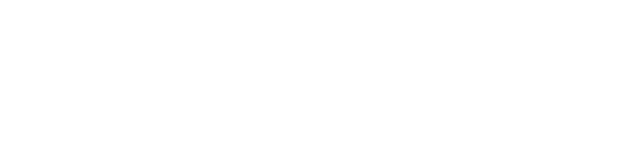
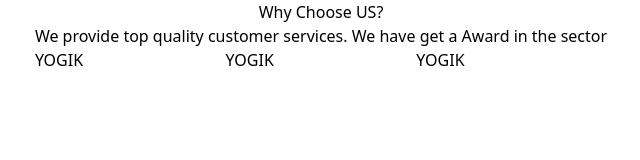
Before and after one commit to ORazB/hospital_page, a plain HTML site: page index.html in a window 1280 px wide. Shown: the whole page, without its empty margins (319-959 px from the left). Drawn offline with nearby package versions, Linux system fonts and the light colour scheme.

Commit message:
Value progress

```diff
--- a/index.html
+++ b/index.html
@@ -28,5 +28,29 @@
     </div>
   </section>
 
+
+  <section id="value" class="value container flex justify-center">
+    <div class="flex justify-center flex-col mx-auto">
+      <div class="value-title">
+        <h1 class="text-center">Why Choose US?</h1>
+        <p>We provide top quality customer services. We have get a <span>Award in the sector</span> </p>
+      </div>
+
+      <div class="value__wrapper grid grid-cols-3">
+        <div class="value__content">
+          <h1>YOGIK</h1>
+        </div>
+
+        <div class="value__content">
+          <h1>YOGIK</h1>
+        </div>
+
+        <div class="value__content">
+          <h1>YOGIK</h1>
+        </div>
+      </div>
+    </div>
+  </section>
+
 </body>
 </html>
```
